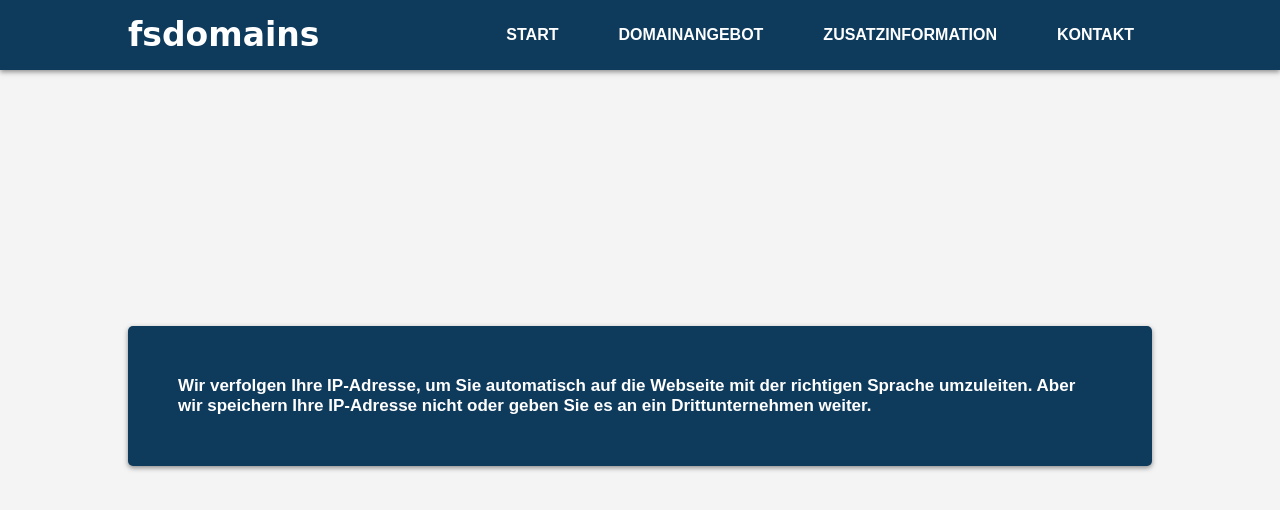
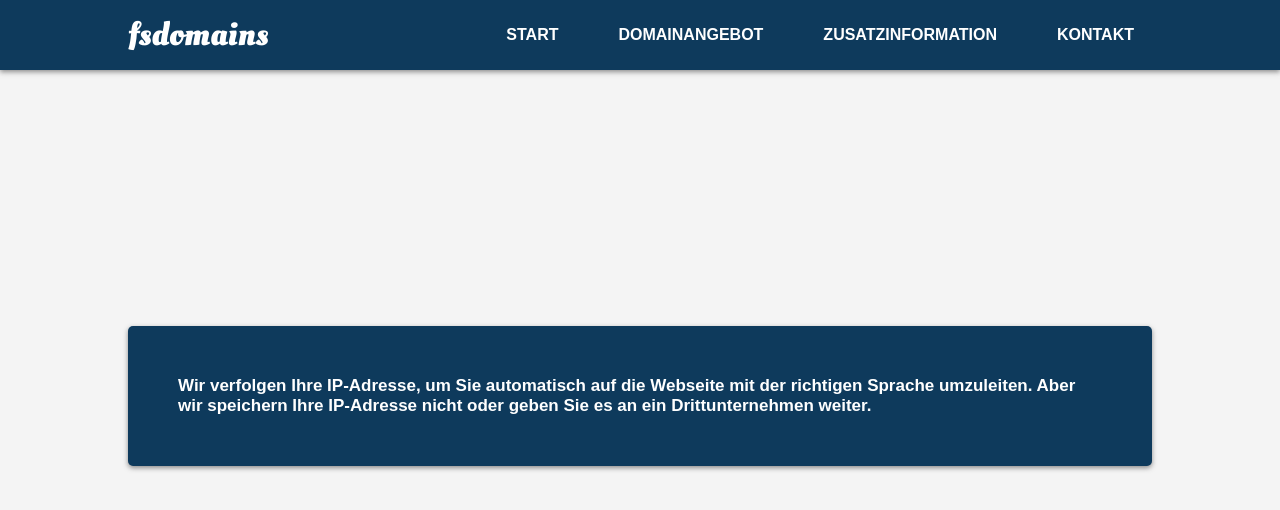
Before and after one commit to fs-developing/thedomainmarketbyfs, a plain HTML site: page de/datenschutz.html in a window 1280 px wide. Drawn offline with nearby package versions, Linux system fonts and the light colour scheme.

Commit message:
Update datenschutz.html

```diff
--- a/de/datenschutz.html
+++ b/de/datenschutz.html
@@ -5,7 +5,9 @@
     <title>fsdomains | Dataschutz</title>
     <meta name="viewport" content="width=device-width, initial-scale=1.0">
     <link rel="icon" type="image/x-icon" href="../pics/logobluewhite.ico">
-    <script src="https://ajax.googleapis.com/ajax/libs/jquery/3.6.0/jquery.min.js"></script>
+    <link rel="preconnect" href="https://fonts.googleapis.com">
+    <link rel="preconnect" href="https://fonts.gstatic.com" crossorigin>
+    <link href="https://fonts.googleapis.com/css2?family=Oleo+Script:wght@700&display=swap" rel="stylesheet">
     <link rel="stylesheet" href="style.css">
 
   </head>
```
